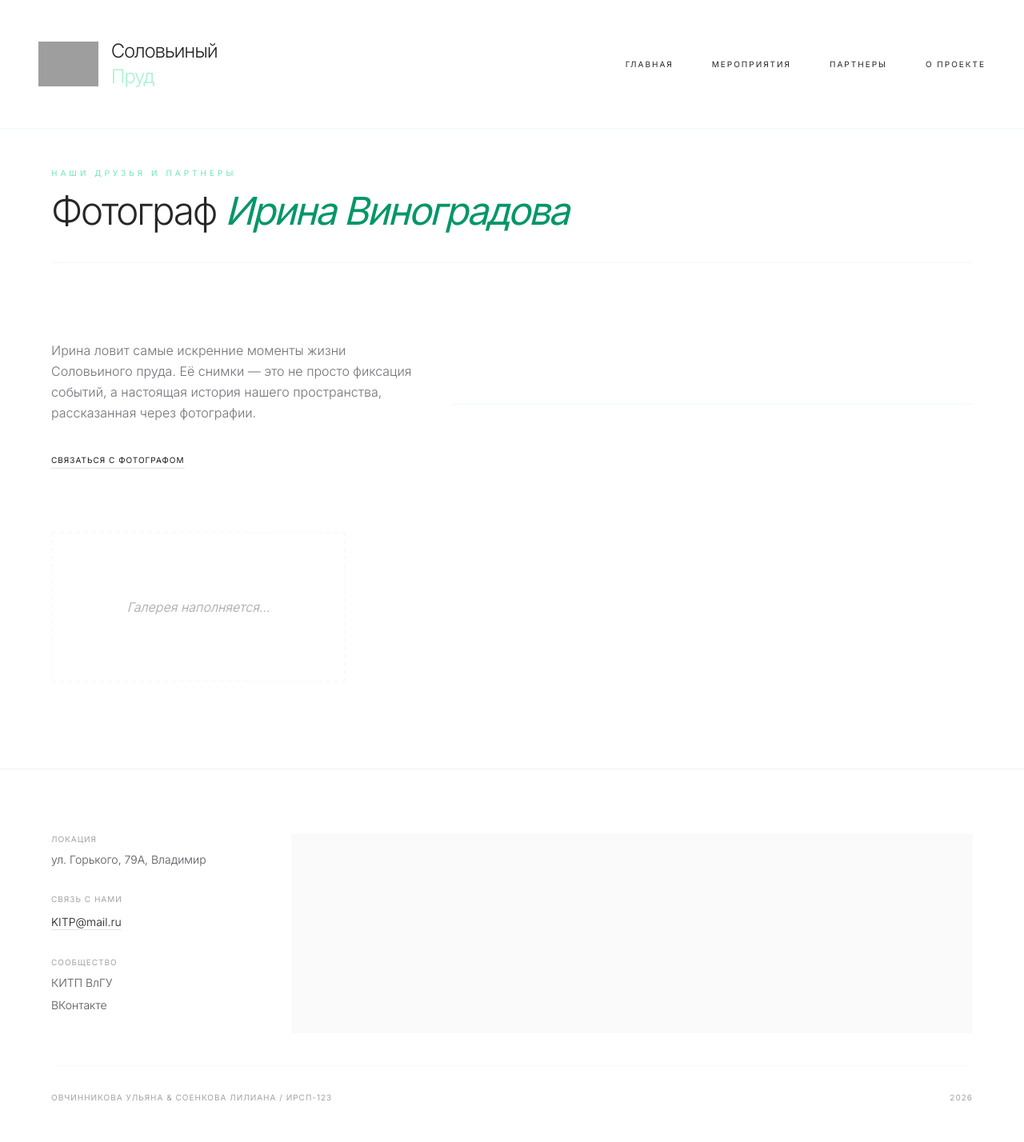
After one commit to lngeniouss1/Prud, a Django app: page /partners/ in a window 1280 px wide. The commit adds this page. Shown: the whole page at 80% size. Run offline with Django 5.2, Linux system fonts and the light colour scheme; data that the repository does not hold is empty; some libraries are stand-ins or nearby versions; grey boxes are pictures that could not be loaded.

Commit message:
Page Partners

```diff
--- a/config/urls.py
+++ b/config/urls.py
@@ -18,10 +18,12 @@ from django.conf import settings
 from django.conf.urls.static import static
 from django.contrib import admin
 from django.urls import path, include
+from core import views
 
 urlpatterns = [
     path('admin/', admin.site.urls),
     path('', include('core.urls')),
+    path('partners/', views.partners_view, name='partners'),
 ]
 
 if settings.DEBUG:
--- a/core/templates/base.html
+++ b/core/templates/base.html
@@ -51,9 +51,10 @@
         </a>
 
         <div class="flex flex-wrap justify-center gap-4 sm:gap-8 md:gap-12 text-[10px] sm:text-[11px] uppercase tracking-[0.2em] text-zinc-400 font-medium">
-            <a href="{% url 'index' %}" class="hover:text-emerald-800 transition {% if request.resolver_match.url_name == 'index' %}text-emerald-900{% endif %}">Галерея</a>
-            <a href="{% url 'events' %}" class="hover:text-emerald-800 transition {% if request.resolver_match.url_name == 'events' %}text-emerald-900{% endif %}">Мероприятия</a>
-            <a href="{% url 'about' %}" class="hover:text-emerald-800 transition {% if request.resolver_match.url_name == 'about' %}text-emerald-900{% endif %}">О проекте</a>
+            <a href="/" class="text-[10px] uppercase tracking-[0.2em] text-zinc-800 hover:text-emerald-600 transition-colors">Главная</a>
+    <a href="/events/" class="text-[10px] uppercase tracking-[0.2em] text-zinc-800 hover:text-emerald-600 transition-colors">Мероприятия</a>
+    <a href="{% url 'partners' %}" class="text-[10px] uppercase tracking-[0.2em] text-zinc-800 hover:text-emerald-600 transition-colors">Партнеры</a>
+    <a href="/about/" class="text-[10px] uppercase tracking-[0.2em] text-zinc-800 hover:text-emerald-600 transition-colors">О проекте</a>
         </div>
     </nav>
 
@@ -114,7 +115,7 @@
 
     <script>
         const observerOptions = {
-            threshold: 0.1 // Анимация начнется, когда 10% элемента будет видно
+            threshold: 0.1
         };
 
         const observer = new IntersectionObserver((entries) => {
@@ -125,7 +126,6 @@
             });
         }, observerOptions);
 
-        // Ищем все элементы с классом reveal-item и подписываем на слежку
         document.querySelectorAll('.reveal-item').forEach(el => observer.observe(el));
     </script>
 </body>
--- /dev/null
+++ b/core/templates/partners.html
@@ -0,0 +1,50 @@
+{% extends 'base.html' %}
+{% load static %}
+
+{% block content %}
+<section class="p-6 sm:p-8 md:p-12 bg-white min-h-screen">
+    <div class="max-w-6xl mx-auto">
+
+        <div class="mb-16 md:mb-24 border-b border-emerald-50 pb-10">
+            <h2 class="text-[10px] uppercase tracking-[0.4em] text-emerald-300 mb-4">Наши друзья и партнеры</h2>
+            <h1 class="text-4xl md:text-5xl font-light text-zinc-800 tracking-tighter">
+                Фотограф <span class="text-emerald-600 font-normal italic">Ирина Виноградова</span>
+            </h1>
+        </div>
+
+        <div class="grid grid-cols-1 md:grid-cols-12 gap-12 mb-20 items-center">
+            <div class="md:col-span-5">
+                <p class="text-zinc-500 font-light leading-relaxed">
+                    Ирина ловит самые искренние моменты жизни Соловьиного пруда. Её снимки — это не просто фиксация событий, а настоящая история нашего пространства, рассказанная через фотографии.
+                </p>
+                <div class="mt-8">
+                    <a href="#" class="text-[10px] uppercase tracking-widest border-b border-zinc-200 pb-1 hover:border-emerald-600 transition-colors">
+                        Связаться с фотографом
+                    </a>
+                </div>
+            </div>
+            <div class="md:col-span-7 h-px bg-emerald-50"></div>
+        </div>
+
+        <div class="columns-1 sm:columns-2 lg:columns-3 gap-6 space-y-6">
+            {% for photo in photos %}
+            <div class="relative group overflow-hidden bg-zinc-50 rounded-sm break-inside-avoid">
+                <img src="{{ photo.image.url }}"
+                     alt="{{ photo.title }}"
+                     class="w-full h-auto object-cover transition-transform duration-1000 ease-in-out group-hover:scale-110">
+
+                {% if photo.title %}
+                <div class="absolute bottom-0 left-0 right-0 p-4 bg-gradient-to-t from-black/40 to-transparent opacity-0 group-hover:opacity-100 transition-opacity duration-500">
+                    <p class="text-white text-[10px] uppercase tracking-widest">{{ photo.title }}</p>
+                </div>
+                {% endif %}
+            </div>
+            {% empty %}
+            <div class="col-span-full py-20 text-center border-2 border-dashed border-zinc-50">
+                <p class="text-zinc-400 font-light italic">Галерея наполняется...</p>
+            </div>
+            {% endfor %}
+        </div>
+    </div>
+</section>
+{% endblock %}
--- a/core/views.py
+++ b/core/views.py
@@ -1,5 +1,9 @@
 from django.shortcuts import render
-from .models import Event
+from .models import Event, PartnerPhoto
+
+def partners_view(request):
+    photos = PartnerPhoto.objects.all().order_by('-uploaded_at')
+    return render(request, 'partners.html', {'photos': photos})
 
 def index(request):
     return render(request, 'index.html')
```
Also changed, not shown: core/admin.py (+13 -1 lines), core/models.py (+19 -7 lines), core/migrations/0003_partnerphoto_alter_event_date_and_more.py (added), core/static/img/PhotoPartners1.jpg (added), core/static/img/PhotoPartners2.jpg (added), core/static/img/PhotoPartners3.jpg (added), img/partners/vinogradova/PhotoPartners1.jpg (added), img/partners/vinogradova/PhotoPartners1_JlpEjhT.jpg (added), img/partners/vinogradova/PhotoPartners2.jpg (added), img/partners/vinogradova/PhotoPartners3.jpg (added).
